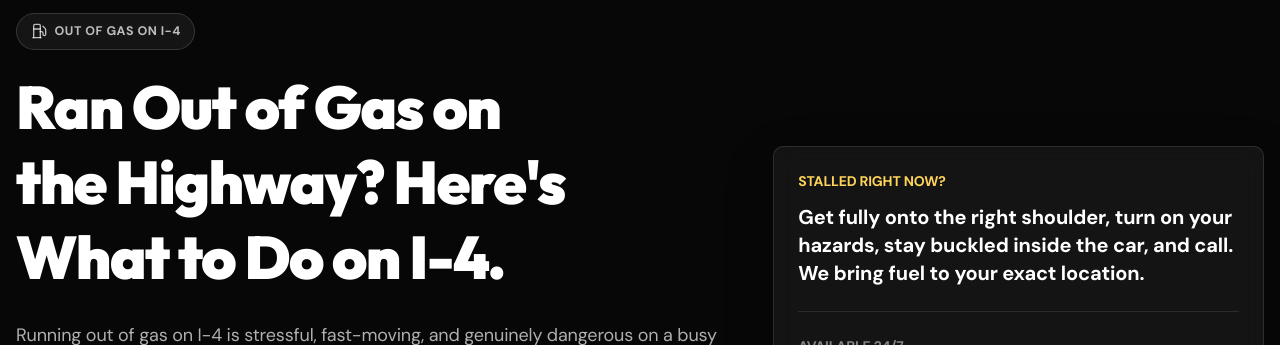
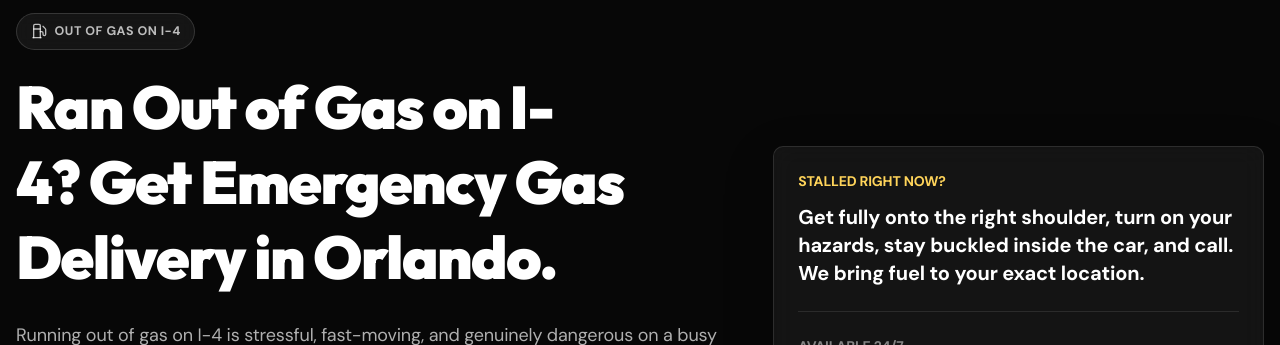
Before and after one commit to bknddevelopment/roadzone-plus, a Next.js app: page /ran-out-of-gas-on-i-4-orlando in a window 1280 px wide. Shown: the part 217-562 px from the top of the page. Built offline with nearby package versions, Linux system fonts and the light colour scheme; no server answers.

Commit message:
chore: site maintenance

```diff
--- a/src/app/ran-out-of-gas-on-i-4-orlando/page.tsx
+++ b/src/app/ran-out-of-gas-on-i-4-orlando/page.tsx
@@ -19,7 +19,7 @@ import {
   businessId,
 } from "@/lib/seo";
 
-const title = "Ran Out of Gas on the Highway? What to Do on I-4 in Orlando";
+const title = "Ran Out of Gas on I-4? Emergency Gas Delivery in Orlando";
 const description =
   "Ran out of gas on the highway? Coast to the right shoulder, turn on your hazards, stay buckled inside, and call for fuel delivery — or 911 if you're unsafe. 24/7 fuel brought to you on I-4 and across Orlando by RoadZone Plus. Call (407) 222-2739.";
 
@@ -285,7 +285,7 @@ export default function RanOutOfGasI4Page() {
               Out of gas on I-4
             </div>
             <h1 className="mt-5 text-5xl font-black leading-tight text-white sm:text-6xl">
-              Ran Out of Gas on the Highway? Here&apos;s What to Do on I-4.
+              Ran Out of Gas on I-4? Get Emergency Gas Delivery in Orlando.
             </h1>
             <p className="mt-6 max-w-3xl text-lg leading-8 text-white/68">
               Running out of gas on I-4 is stressful, fast-moving, and genuinely
```
